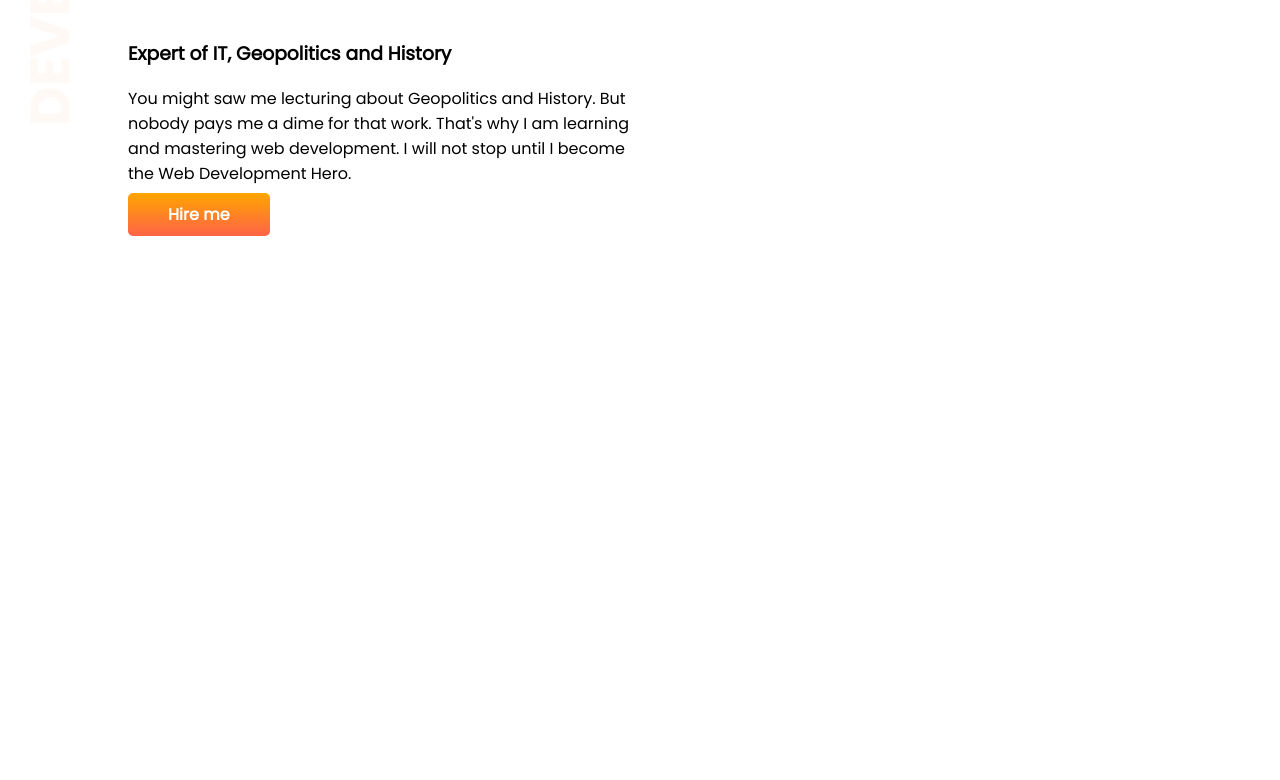
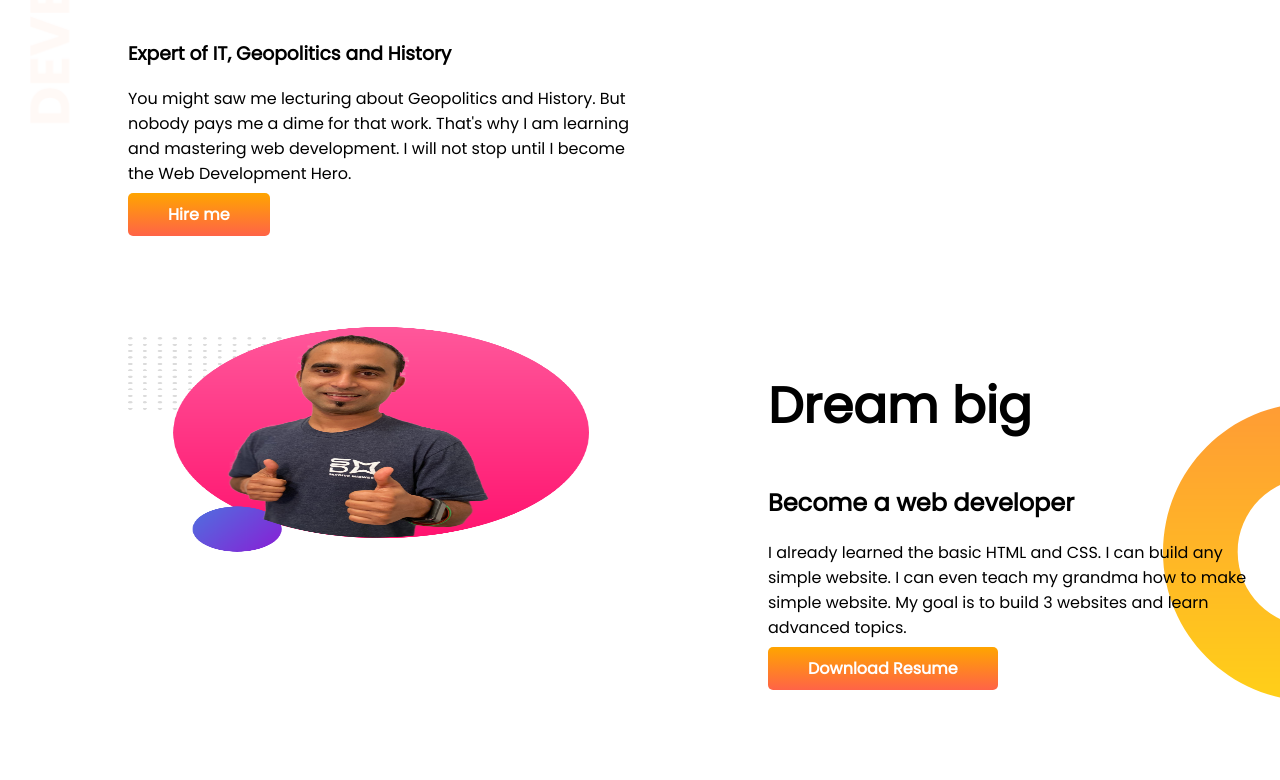
Before and after one commit to Jibon-Nur-Sunny/developer-portfolio, a plain HTML site: page index.html in a window 1280 px wide. Shown: the part 236-1016 px from the top of the page. Before the commit the page ends 800 px from the top, so only its background shows below. Drawn offline with Linux system fonts and the light colour scheme.

Commit message:
dream added

```diff
--- a/index.html
+++ b/index.html
@@ -31,6 +31,20 @@
         </div>
 
     </section>
+    <section class="dream-big">
+        <div class="half-width">
+            <img src="images/jhankar2.png" alt="">
+        </div>
+        <div class="half-width">
+            <h1>Dream big</h1>
+            <h2>Become a web developer</h2>
+            <p>I already learned the basic HTML and CSS. I can build any simple website. I can even teach my grandma how
+                to make simple website. My goal is to build 3 websites and learn advanced topics.</p>
+
+            <a class="link-button" target="_blank" href="">Download Resume</a>
+        </div>
+
+    </section>
 </body>
 
 </html>
--- a/style.css
+++ b/style.css
@@ -15,6 +15,7 @@ h1 {
 
 section {
     display: flex;
+    margin-bottom: 100px;
 }
 
 .half-width {
@@ -40,3 +41,9 @@ section {
     background-image: url(images/top-banner.png);
     background-repeat: no-repeat;
 }
+
+.dream-big {
+    background-image: url(images/dream-bg.png);
+    background-repeat: no-repeat;
+    background-position: right;
+}
```
